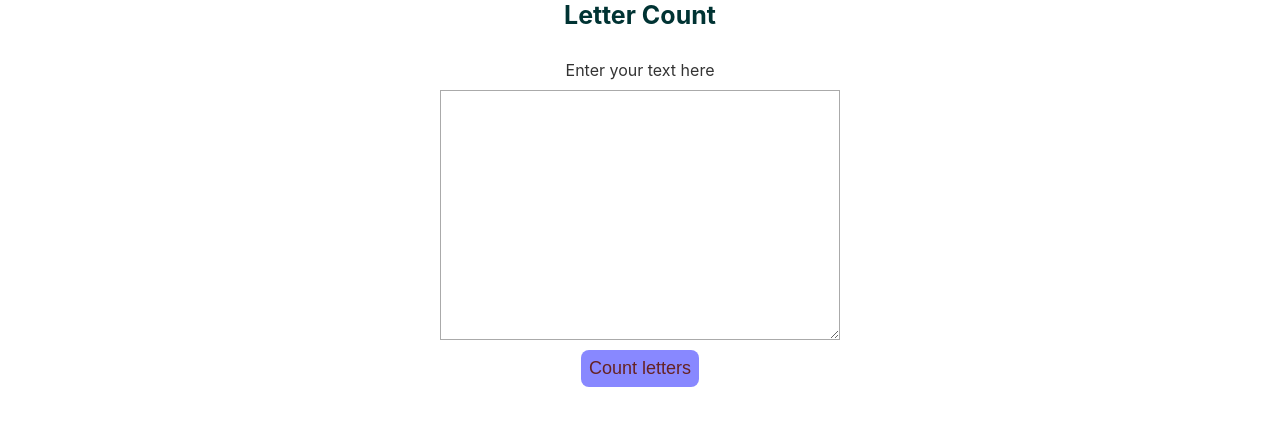
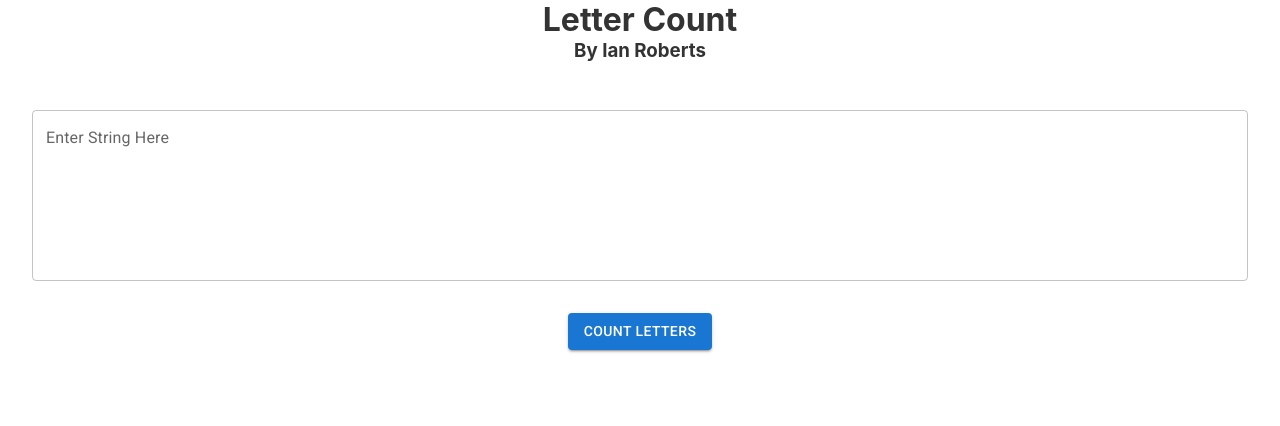
Before and after one commit to hilfigertout/Letter-Distribution-Web-App, a React (Create React App) app: page / in a window 1280 px wide. Shown: the top 426 px of the page. Built offline with nearby package versions, Linux system fonts and the light colour scheme.

Commit message:
Got MUI buttons and input form working

```diff
--- a/src/App.js
+++ b/src/App.js
@@ -8,6 +8,8 @@ function App() {
   rel="stylesheet"
   href="https://fonts.googleapis.com/css?family=Roboto:300,400,500,700&display=swap"
 />
+      <h1>Letter Count</h1>
+      <h3>By Ian Roberts</h3>
       <InputForm />
     </div>
   );
--- a/src/InputForm.js
+++ b/src/InputForm.js
@@ -1,7 +1,8 @@
-import {useState} from 'react';
+import React, {useState} from 'react';
 import DisplayLetters from './displayLetters.js';
 import Button from '@mui/material/Button';
 import {Box} from '@mui/material';
+import {TextField} from  "@mui/material"
 
 const countLetters = (inputString) => {
     const allowedLetters = "abcdefghijklmnopqrstuvwxyz";
@@ -48,19 +49,52 @@ const InputForm = () => {
         setIsPending(false);
     };
 
+    const handleChange = (event) => {
+        setTextEntered(event.target.value);
+    };
+
     return (
-        <div className="input-form">
-            <h2>Letter Count</h2>
-            {!counted && <form onSubmit={handleSubmit}>
-                <label>Enter your text here</label>
-                <textarea
-                required
-                value={textEntered}
-                onChange={(e) => setTextEntered(e.target.value)}></textarea>
-                { !isPending ? <button>Count letters</button> : <button disabled>Counting...</button> }
-             </form>
+        <div className="inputForm">
+        {!counted &&
+        <Box
+        sx={{ m : 4, border: 0}}
+        component = "form"
+        autoComplete="off"
+        onSubmit={handleSubmit}
+        >
+            <TextField
+            margin="normal"
+            border="0"
+            multiline
+            rows={6}
+            id="input-string"
+            label="Enter String Here"
+            value={textEntered}
+            fullWidth
+            variant="outlined"
+            onChange={handleChange}
+            />
+            {!isPending
+            ?
+            <Button
+              type="submit"
+              variant="contained"
+              sx={{mt: 3, mb: 2}}>
+                Count Letters
+            </Button>
+            :
+            <Button
+            disabled
+            type="submit"
+            variant="contained"
+            sx={{mt: 3, mb: 2}}>
+              Counting...
+           </Button>
             }
-            {counted && <DisplayLetters inputString={textEntered} letterCount={letterCount} expectedCount={expectedCount} />}
+        </Box>
+        }
+
+        {counted && <DisplayLetters inputString={textEntered} letterCount={letterCount} expectedCount={expectedCount} />}
         </div>
      );
 }
--- a/src/index.css
+++ b/src/index.css
@@ -34,25 +34,24 @@ code {
   height: 250px;
   padding: 6px 10px;
   margin: 10px 0;
-  border: 1px solid #aaa;
   box-sizing: border-box;
   display: block;
-}
-
-.input-form button {
-  background: #8888ff;
-  color: #662222;
-  font-size: 18px;
-  border: 0;
-  padding: 8px;
-  border-radius: 8px;
-  cursor: pointer
-
 }
 
 .display-letters {
   font-size: 18px;
   padding: 8px;
+
+}
+
+.display-letters table {
+  margin-left: auto;
+  margin-right: auto;
+}
+
+.display-letters th {
+  padding-left: 5px;
+  padding-right: 5px;
 }
 
 .display-letters tr:nth-of-type(even) {
```
